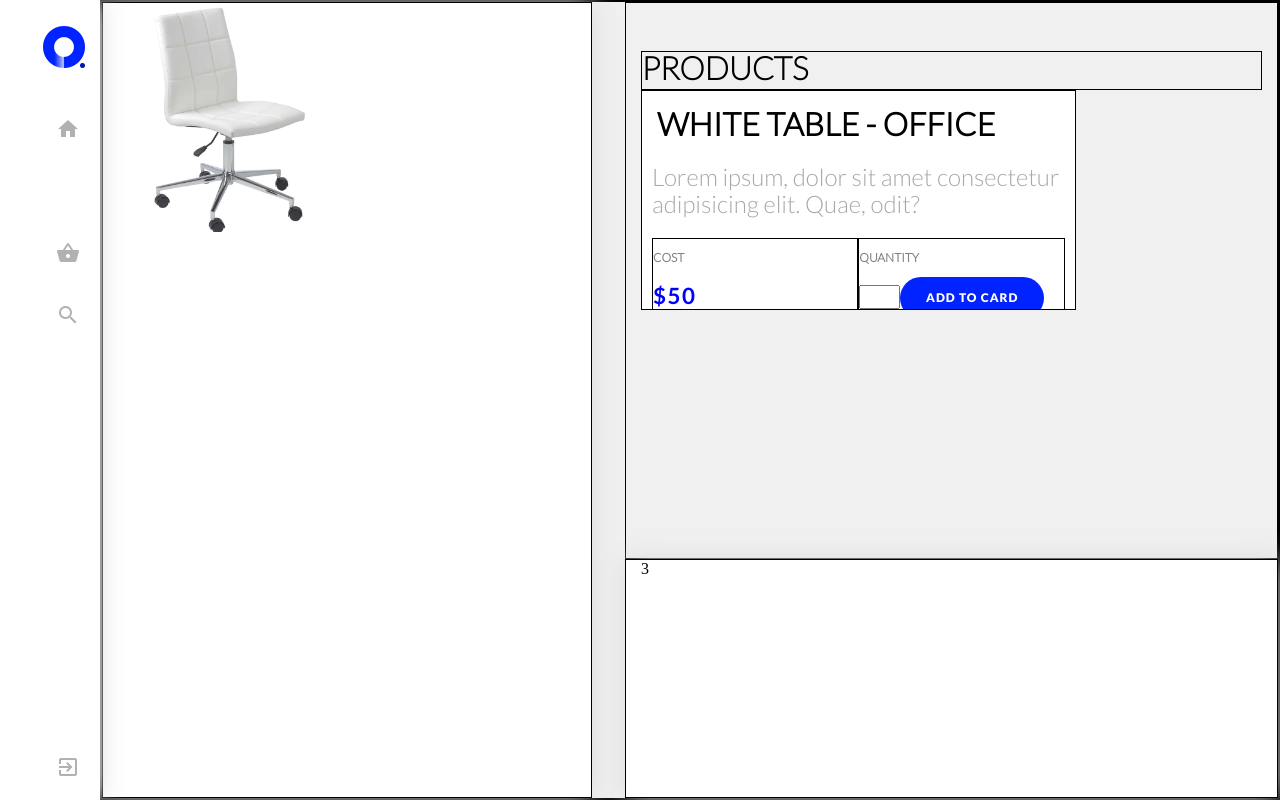
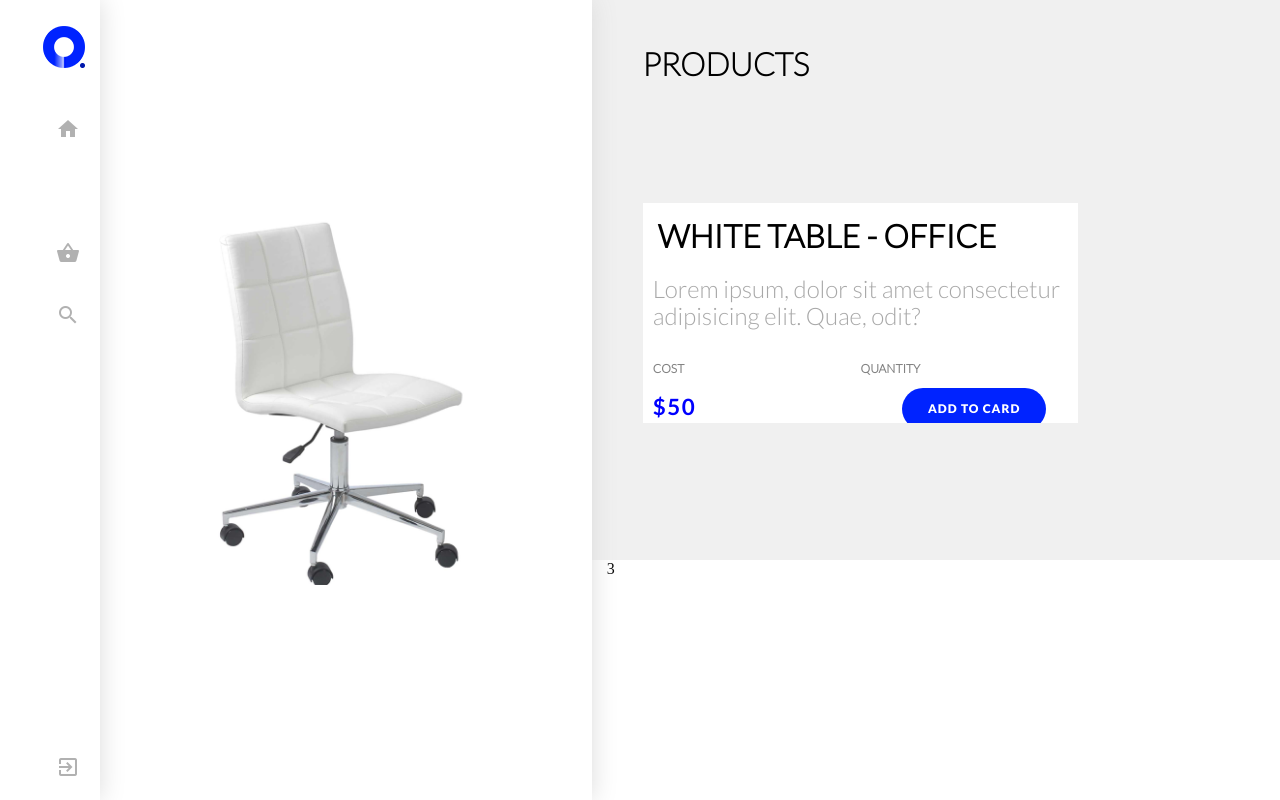
Before and after one commit to FeL1ksS/OnlineStore_vue, a Vue app: page /item in a window 1280 px wide. Built offline with nearby package versions, Linux system fonts and the light colour scheme.

Commit message:
item v0.3

```diff
--- a/src/components/left-nav.vue
+++ b/src/components/left-nav.vue
@@ -51,7 +51,7 @@
     background-color: rgb( 255, 255, 255);
     box-shadow: 0px 0px 25px 0px rgb( 219, 219, 219);
 
-    z-index: 10;
+    z-index: 100;
 
     /* border: 1px solid grey; */
 }
--- a/src/pages/item.vue
+++ b/src/pages/item.vue
@@ -2,13 +2,13 @@
     <div class="container-fluid h-100 border">
         <div class="row h-100 border">
             <div class="col col-sm-12 col-md-5 item-img">
-                <div class="my-auto">
+                <!-- <div class="ts"> -->
                     <img src="../assets/img/white-seat.png" alt="">
-                </div>
+                <!-- </div> -->
             </div>
-            <div class="col col-sm-12 col-md-7 pl-5  item__content">
+            <div class="col col-sm-12 col-md-7  item__content">
 
-                <div class="row h-100">
+                <div class="row  h-100">
                     <div class="col-md-12 item__content-description">
                         <div class="mt-5 breadcrumb border">
                             <ul class="breadcrumb__content">
@@ -17,8 +17,10 @@
                                 </li>
                             </ul>
                         </div>
+                        <div class="vcenter border">
+
                         <!-- mixing catalog__content-item- -->
-                        <div class="catalog__content-item border">
+                        <div class="catalog__content-item  border">
                             <div class="item-description">
                                 <h4 class="title">WHITE TABLE - OFFICE</h4>
                                 <p class="subtitle"> Lorem ipsum, dolor sit amet consectetur adipisicing elit. Quae, odit? </p>
@@ -36,6 +38,7 @@
                             </div>
                         </div>
                         <!-- mixing catalog__content-item- -->
+                        </div>
                     </div>
                     <div class="col-md-12 item__content-collections ">3</div>
                 </div>
@@ -54,23 +57,41 @@ export default {
 <style scoped>
 .item-img {
     height: inherit;
+
+    display: flex;
+    flex-direction: column;
+    justify-content: center;
+    align-items: center;
+
     overflow: visible;
     background-color: rgb( 255, 255, 255);
     box-shadow: 0px 0px 25px 0px rgb( 219, 219, 219);
-
+    z-index: 10;
     border: 1px solid black;
     /* text-align: center; */
 }
 .item-img img{
-    width: 50%;
+    display: block;
+    width: 80%;
+    /* margin: auto auto; */
 
 }
+.vcenter{
+    display: flex;
+    height: 85%;
+    flex-direction: column;
+    justify-content: center;
+}
+
+
 .item__content-description {
     height: 70%;
+    padding-left: 4vw;
     border: 1px solid black;
 }
 .item__content-description .catalog__content-item {
     width: 70%;
+
 }
 .item__content-description .hint {
     font-family: "Lato-Light";
@@ -98,7 +119,8 @@ export default {
 .item__content-collections {
     height: 30%;
     background-color: rgb( 255, 255, 255);
-    box-shadow: 0px 0px 25px 0px rgb( 219, 219, 219);
+    /* box-shadow: 0px 0px 25px 0px rgb( 219, 219, 219); */
+    z-index: 1;
     border: 1px solid black;
 }
 
@@ -115,5 +137,9 @@ export default {
     border: 1px solid black;
 }
 
+* {
+    border: none !important;
+}
+
 
 </style>
```
